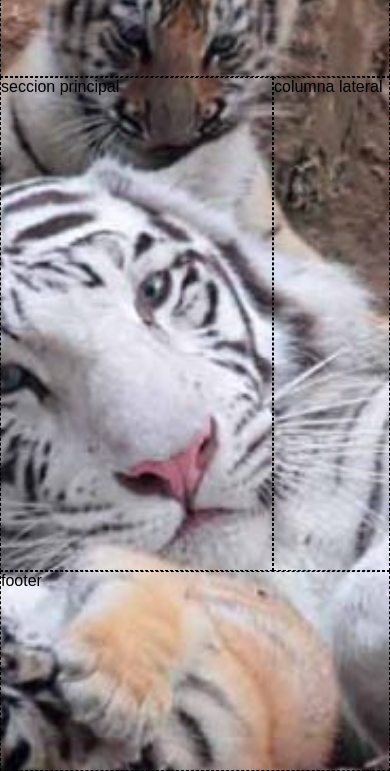
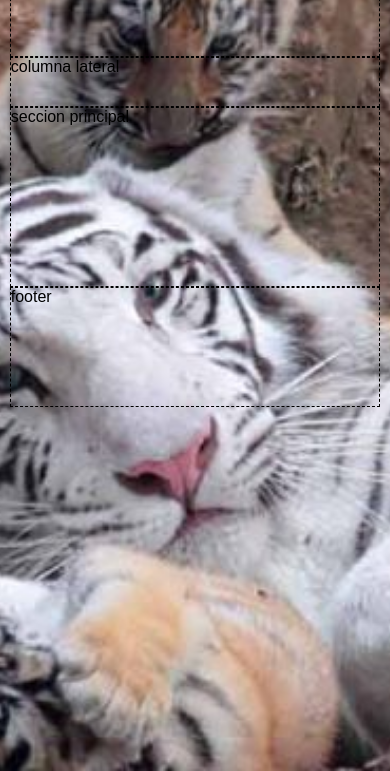
Before and after one commit to KemLopez/webgit, a plain HTML site: page index.html in a window 390 px wide. Shown: the part 73-844 px from the top of the page. Drawn offline with Linux system fonts and the light colour scheme.

Commit message:
Pagina responsive para tablets y moviles

```diff
--- a/main.css
+++ b/main.css
@@ -48,3 +48,14 @@ body{
     grid-area: footer;
     border: 1px dashed black;
 }
+@media screen and (max-width: 760px){
+    body{
+    grid-template-columns: 95%;
+    grid-template-rows: 130px 50px 180px 120px;
+    grid-template-areas:"header"
+                        "aside"
+                        "section"
+                        "footer";
+    justify-content: center;
+    }
+}
```
